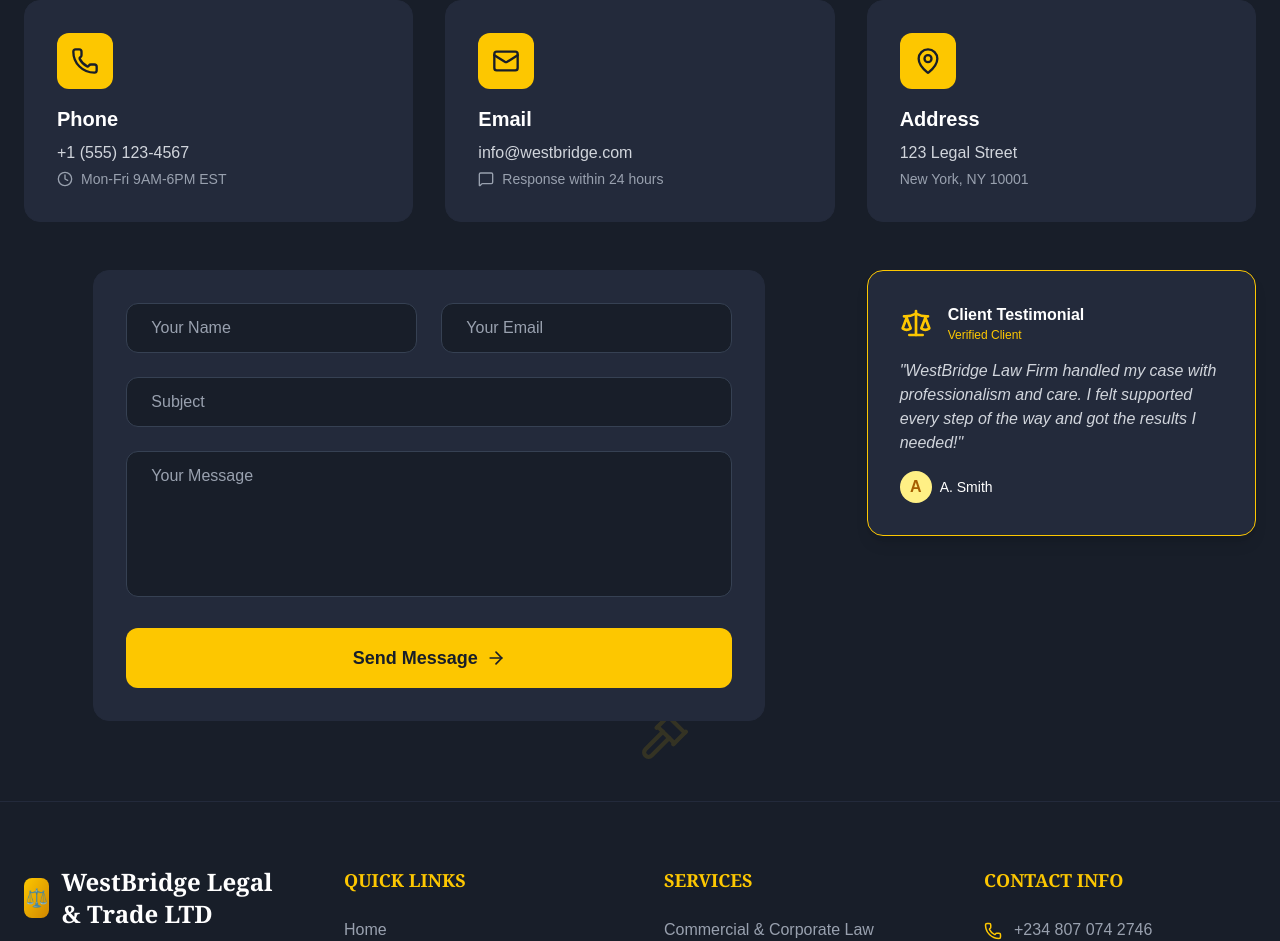
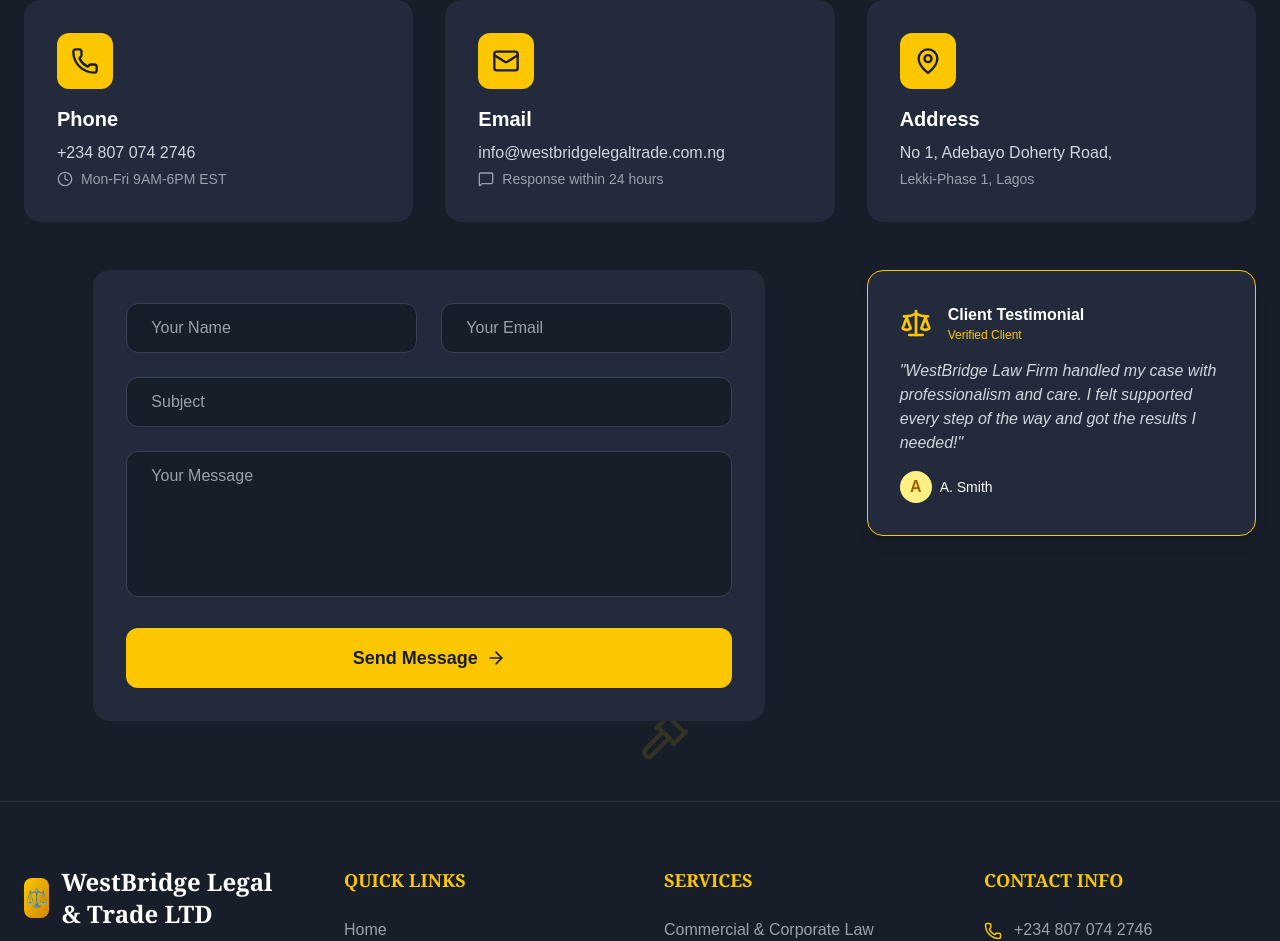
Before and after one commit to Chukwuebukah/Westbridge-Legal-Trade-LTD, a Next.js app: page / in a window 1280 px wide. Shown: the part 4405-5346 px from the top of the page. Built offline with nearby package versions, Linux system fonts and the light colour scheme.

Commit message:
new changes made

```diff
--- a/component/ContactUsSection.js
+++ b/component/ContactUsSection.js
@@ -34,7 +34,7 @@
               <Phone className="text-[#181e29]" size={28} />
             </div>
             <h3 className="font-bold text-white text-xl mb-2">Phone</h3>
-            <p className="text-gray-300 font-medium mb-1">+1 (555) 123-4567</p>
+            <p className="text-gray-300 font-medium mb-1">+234 807 074 2746</p>
             <p className="text-gray-400 text-sm flex items-center gap-2">
               <Clock size={16} /> Mon-Fri 9AM-6PM EST
             </p>
@@ -44,7 +44,7 @@
               <Mail className="text-[#181e29]" size={28} />
             </div>
             <h3 className="font-bold text-white text-xl mb-2">Email</h3>
-            <p className="text-gray-300 font-medium mb-1">info@westbridge.com</p>
+            <p className="text-gray-300 font-medium mb-1">info@westbridgelegaltrade.com.ng</p>
             <p className="text-gray-400 text-sm flex items-center gap-2">
               <MessageSquare size={16} /> Response within 24 hours
             </p>
@@ -54,8 +54,9 @@
               <MapPin className="text-[#181e29]" size={28} />
             </div>
             <h3 className="font-bold text-white text-xl mb-2">Address</h3>
-            <p className="text-gray-300 font-medium mb-1">123 Legal Street</p>
-            <p className="text-gray-400 text-sm">New York, NY 10001</p>
+            <p className="text-gray-300 font-medium mb-1">                No 1, Adebayo Doherty Road,
+</p>
+            <p className="text-gray-400 text-sm">Lekki-Phase 1, Lagos</p>
           </motion.div>
         </div>
         {/* Contact Form & Testimonial */}
```
